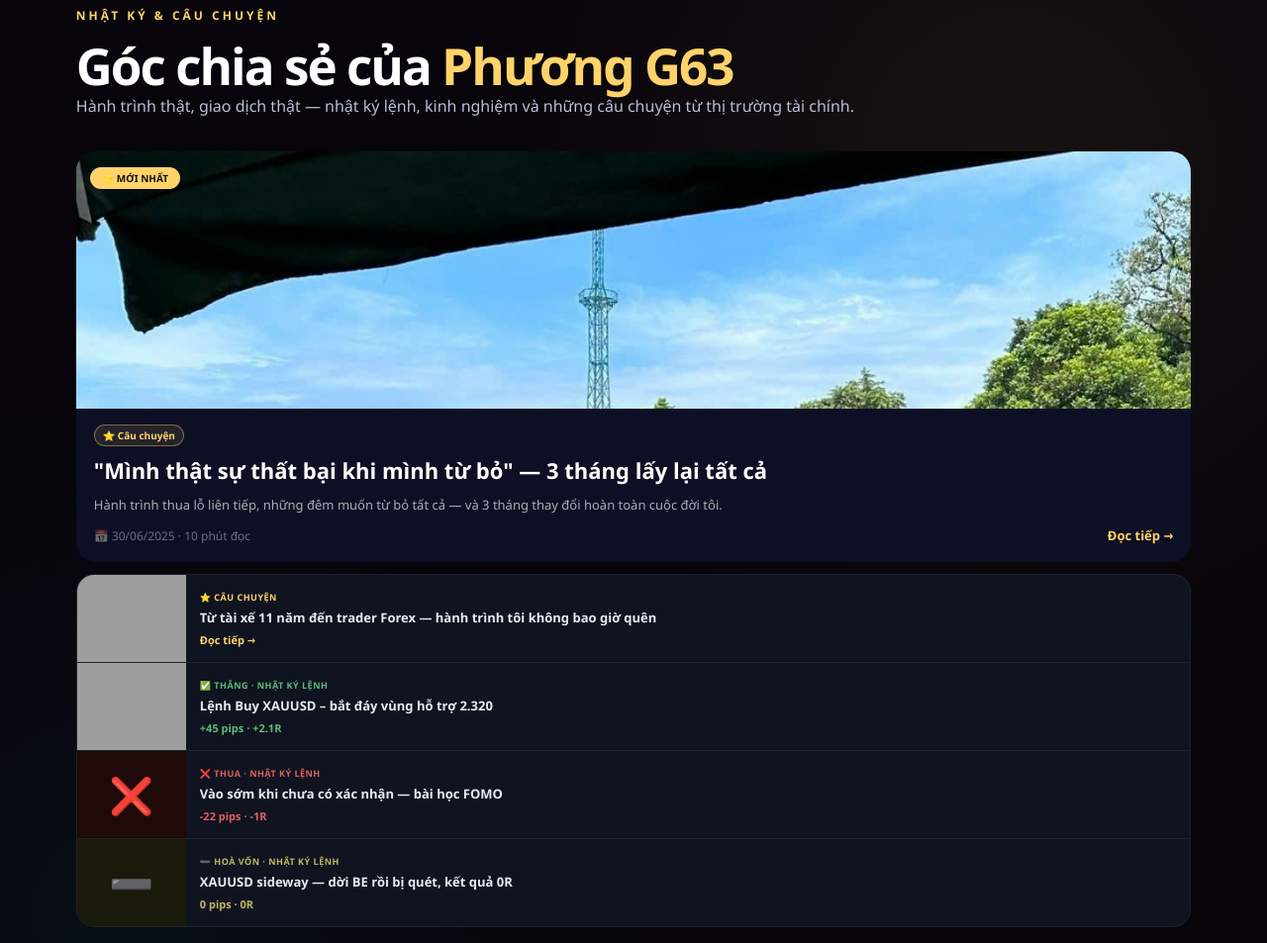
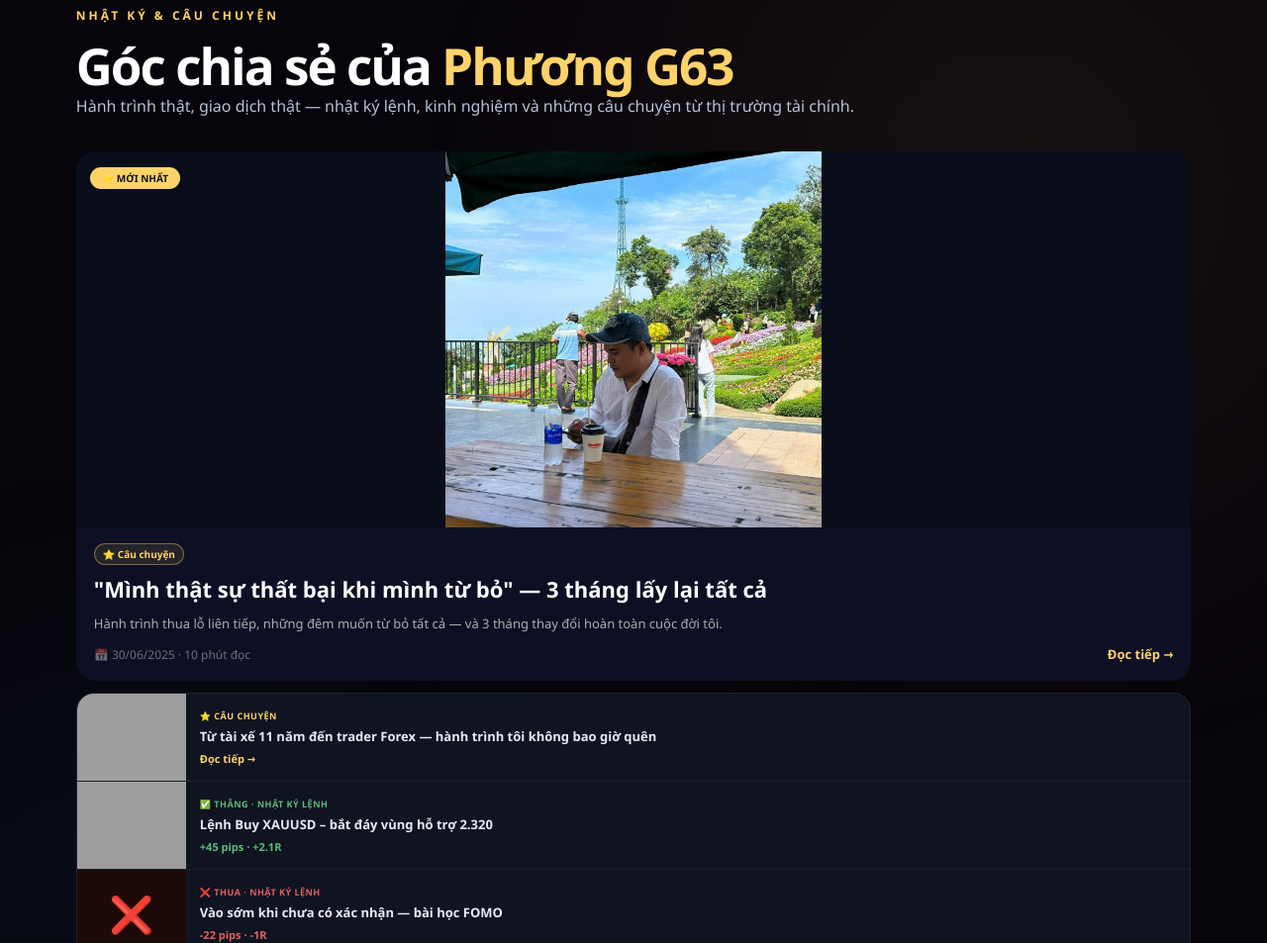
Before and after one commit to phuongeag63-spec/phuongg63-website, a plain HTML site: page index.html in a window 1280 px wide. Shown: the part 1162-2115 px from the top of the page at 99% size. Drawn offline with Linux system fonts and the light colour scheme; no server answers; grey boxes are pictures that could not be loaded.

Commit message:
Update index.html

```diff
--- a/index.html
+++ b/index.html
@@ -234,7 +234,7 @@
   /* ── HERO: ảnh phía trên, nội dung bên dưới ── */
   function renderHero(p){
     var imgPart=p.img
-      ?'<img src="'+p.img+'" alt="'+p.title+'" style="width:100%;height:260px;object-fit:cover;object-position:center top;display:block" onerror="this.style.display=\'none\';this.parentNode.style.height=\'160px\';this.parentNode.style.background=\'linear-gradient(135deg,#1a1025,#0f0b16)\'">'
+      ?'<img src="'+p.img+'" alt="'+p.title+'" style="width:100%;height:auto;max-height:380px;object-fit:contain;background:#0a0d1a;display:block" onerror="this.style.display=\'none\';this.parentNode.style.height=\'160px\';this.parentNode.style.background=\'linear-gradient(135deg,#1a1025,#0f0b16)\'">'
       :'<div style="width:100%;height:180px;display:flex;align-items:center;justify-content:center;background:linear-gradient(135deg,#1a1025,#0f0b16);font-size:64px">📝</div>';
     return'<a href="'+p.href+'" style="display:block;border-radius:20px;overflow:hidden;background:#0d1024;text-decoration:none;color:inherit;transition:.3s" onmouseover="this.style.transform=\'translateY(-3px)\';this.style.boxShadow=\'0 20px 60px rgba(0,0,0,.6)\'" onmouseout="this.style.transform=\'\';this.style.boxShadow=\'\'">'
       +'<div style="position:relative;overflow:hidden">'
```
